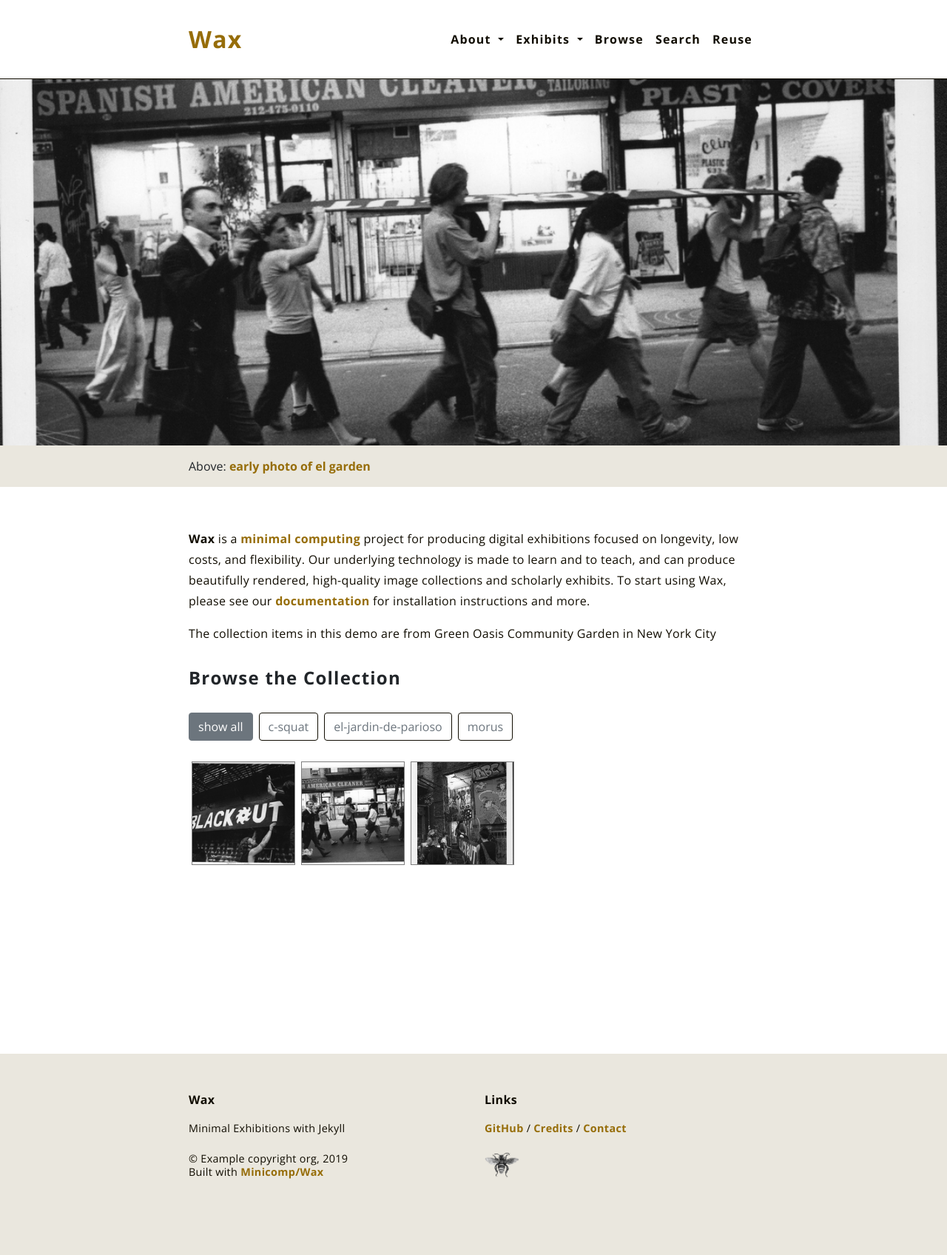
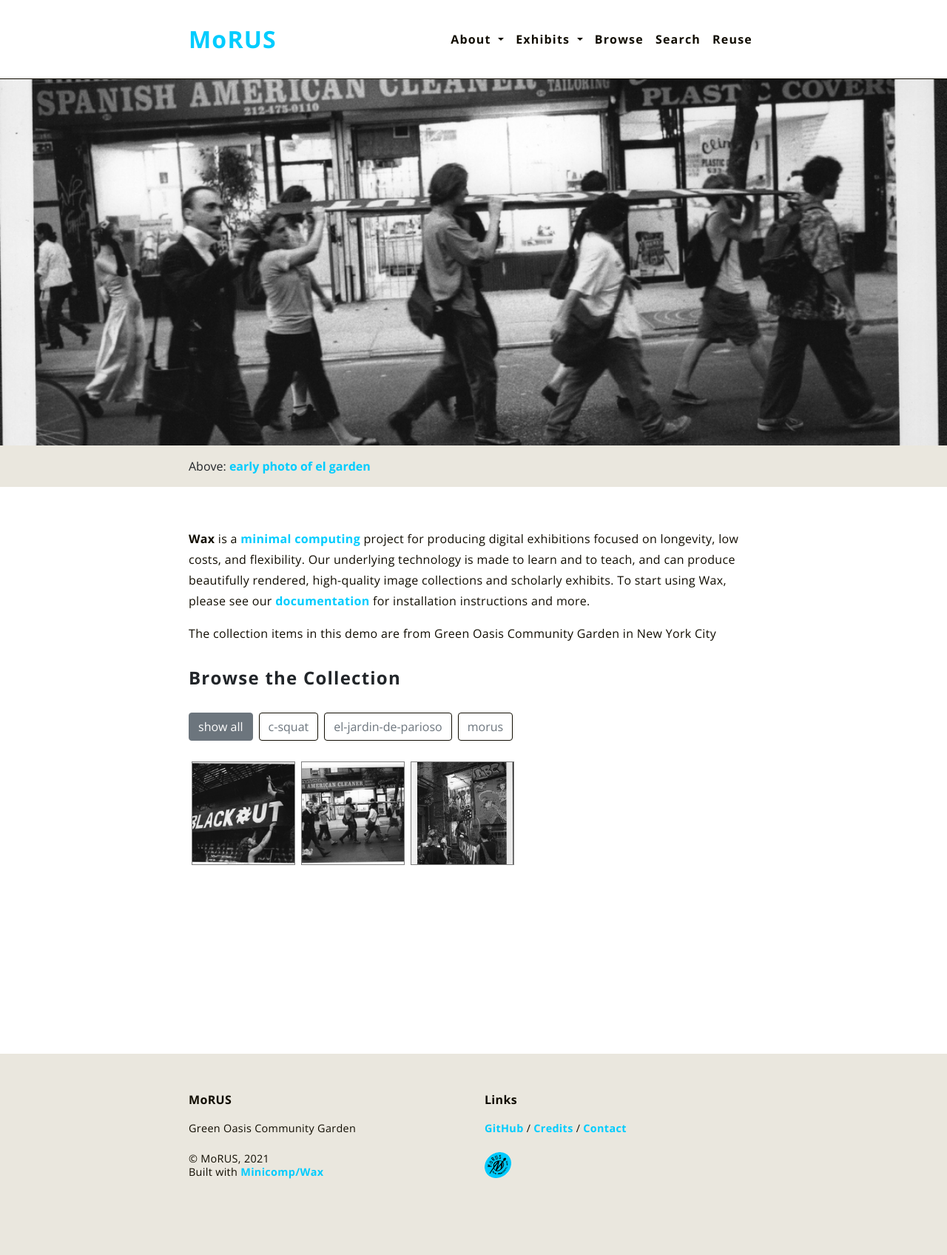
Before and after one commit to fauno/greenoasis, a Jekyll site: the page built from index.md, in a window 1280 px wide. Shown: the whole page at 74% size. Built offline with Jekyll 4.4.1, drawn with Linux system fonts in a browser that asks for light colours.

Commit message:
MoRUS branding

```diff
--- a/_config.yml
+++ b/_config.yml
@@ -18,12 +18,12 @@
 # Feel free to change these! For more info, refer to:
 # ~> https://jekyllrb.com/docs/configuration/options/
 
-title:            'Wax'
-description:      'Minimal Exhibitions with Jekyll'
+title:            'MoRUS'
+description:      'Green Oasis Community Garden'
 url:              ''
 baseurl:          '/greenoasis'
-copyright:        'Example copyright org, 2019'
-logo:             '/assets/logo.png'
+copyright:        'MoRUS, 2021'
+logo:             '/img/logo.png'
 
 # ---------------------------------------------------------------
 # BUILD SETTINGS
@@ -131,11 +131,11 @@ menu:
 footer:
   links:
     - label: 'GitHub'
-      link: 'https://github.com/minicomp/wax'
+      link: 'https://github.com/morusnyc/greenoasis'
     - label: 'Credits'
       link: '/credits'
     - label: 'Contact'
-      link: 'https://gitter.im/minicomp/wax/'
+      link: 'http://morusnyc.org/'
   logos:
     - img: '/img/logo.png'
 
--- a/assets/styles.scss
+++ b/assets/styles.scss
@@ -24,8 +24,8 @@ $thumbnail-width: 140px;
 $text-color:      #100c01;
 $bg-color:        #ffffff;
 $neutral:         #eae7de;
-$accent-light:    #966d09;
-$accent-dark:     #644906;
+$accent-light:    #00ccfe;
+$accent-dark:     #006780;
 
 /* viewport sizes */
 
```
Also changed, not shown: img/logo.png.
